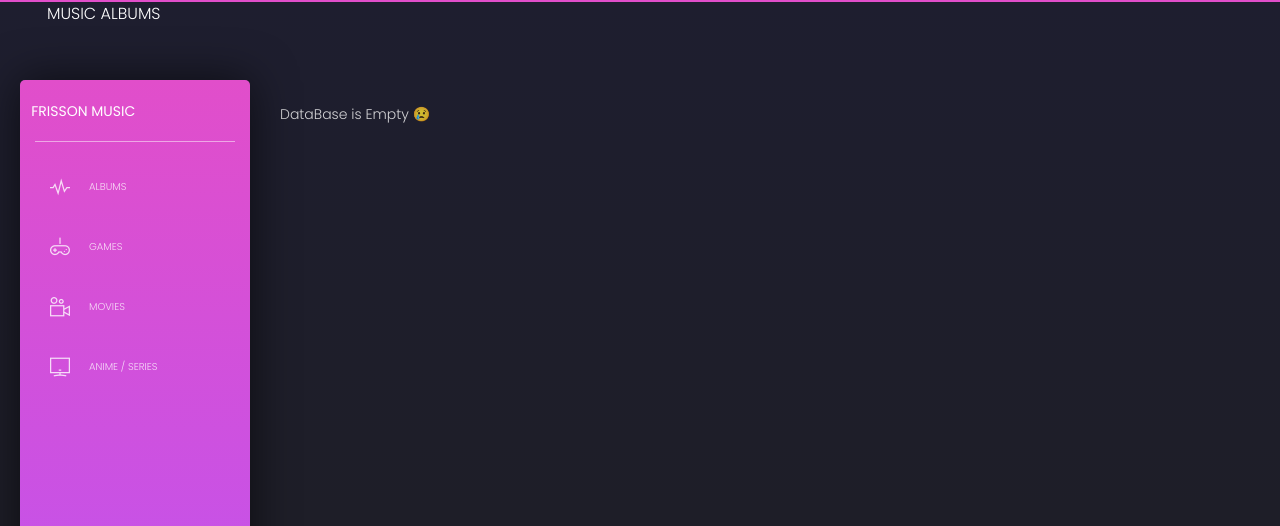
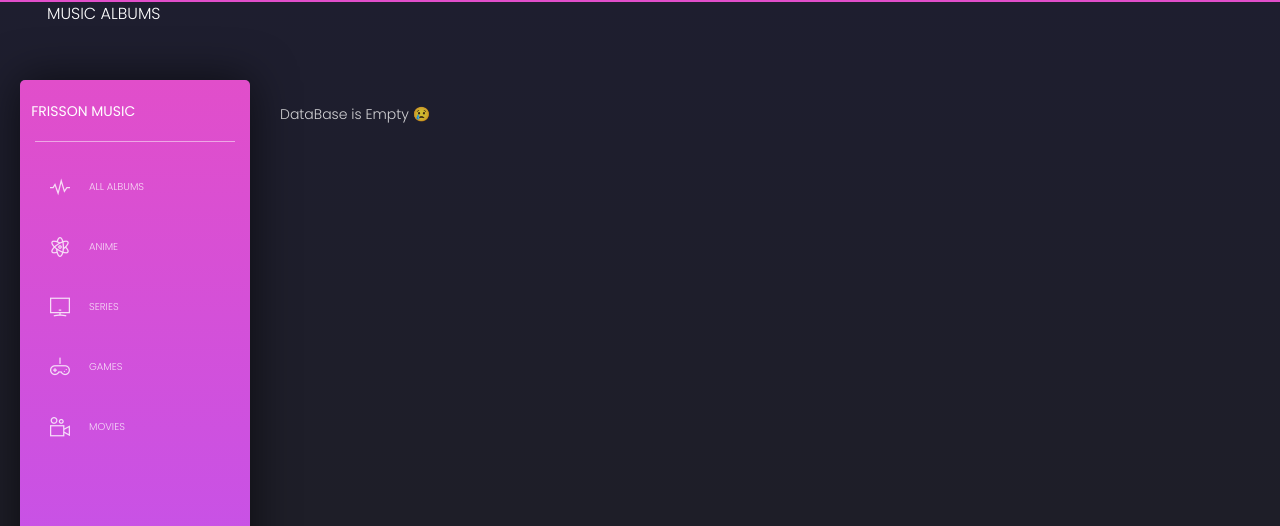
Before and after one commit to Iventyk/frisson-music, a Django app: page /albums/ in a window 1280 px wide. Shown: the top 526 px of the page. Run offline with Django 5.2, Linux system fonts and the light colour scheme; data that the repository does not hold is empty; some libraries are stand-ins or nearby versions.

Commit message:
splitted series $ anime section in sidebar

```diff
--- a/templates/base.html
+++ b/templates/base.html
@@ -11,7 +11,7 @@
   <link href="https://use.fontawesome.com/releases/v5.0.6/css/all.css" rel="stylesheet">
 
   <link href="{% static "assets/css/nucleo-icons.css" %}" rel="stylesheet">
-  <link href="{% static "assets/css/black-dashboard.min.css" %}" rel="stylesheet">
+  <link href="{% static "assets/css/black-dashboard.css" %}" rel="stylesheet">
 </head>
 
 <body>
--- a/templates/includes/sidebar.html
+++ b/templates/includes/sidebar.html
@@ -9,7 +9,19 @@
       <li>
         <a href="#">
           <i class="tim-icons icon-sound-wave"></i>
-          <p>Albums</p>
+          <p>All Albums</p>
+        </a>
+      </li>
+      <li>
+        <a href="#">
+          <i class="tim-icons icon-atom"></i>
+          <p>Anime</p>
+        </a>
+      </li>
+      <li>
+        <a href="#">
+          <i class="tim-icons icon-tv-2"></i>
+          <p>Series</p>
         </a>
       </li>
       <li>
@@ -24,12 +36,6 @@
           <p>Movies</p>
         </a>
       </li>
-      <li>
-        <a href="#">
-          <i class="tim-icons icon-tv-2"></i>
-          <p>Anime / Series</p>
-        </a>
-      </li>
     </ul>
   </div>
 </div>
```
Also changed, not shown: templates/frisson_music/album_list.html (indentation only), templates/includes/pagination.html (indentation only).
